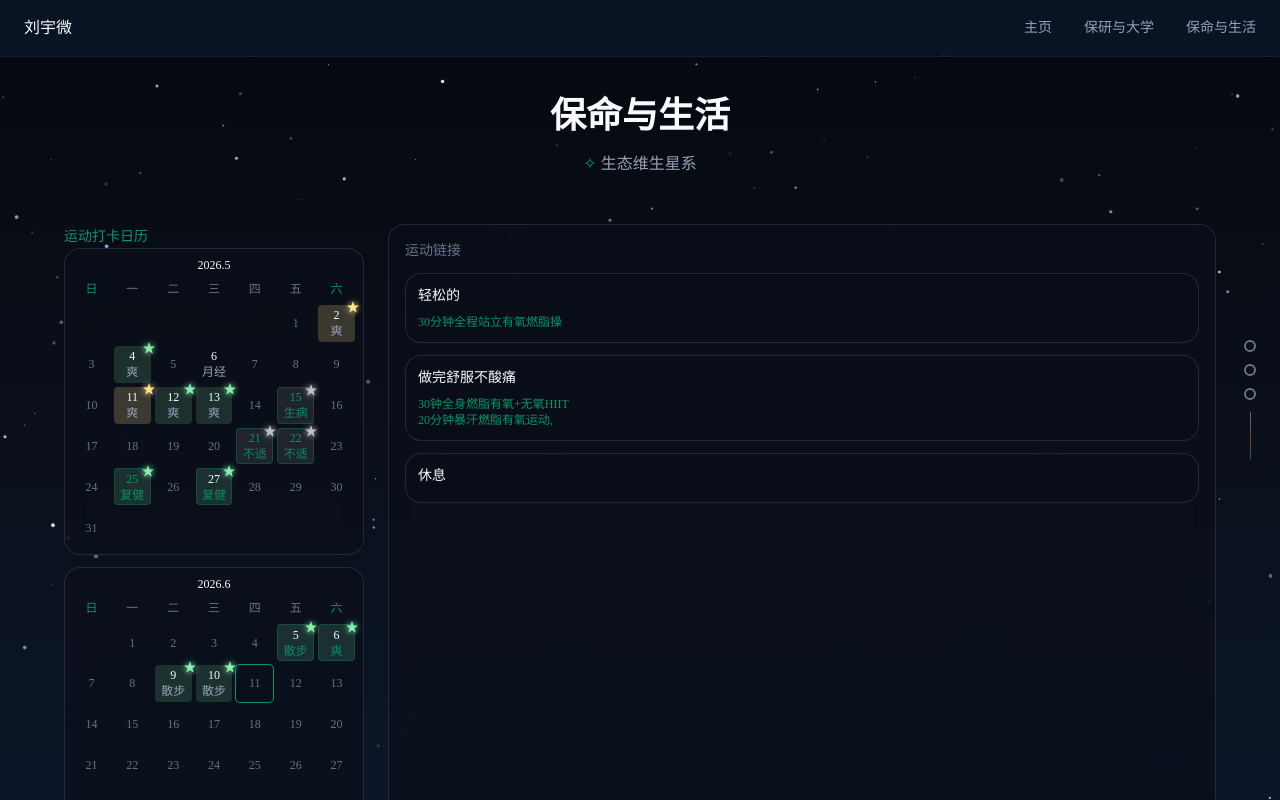
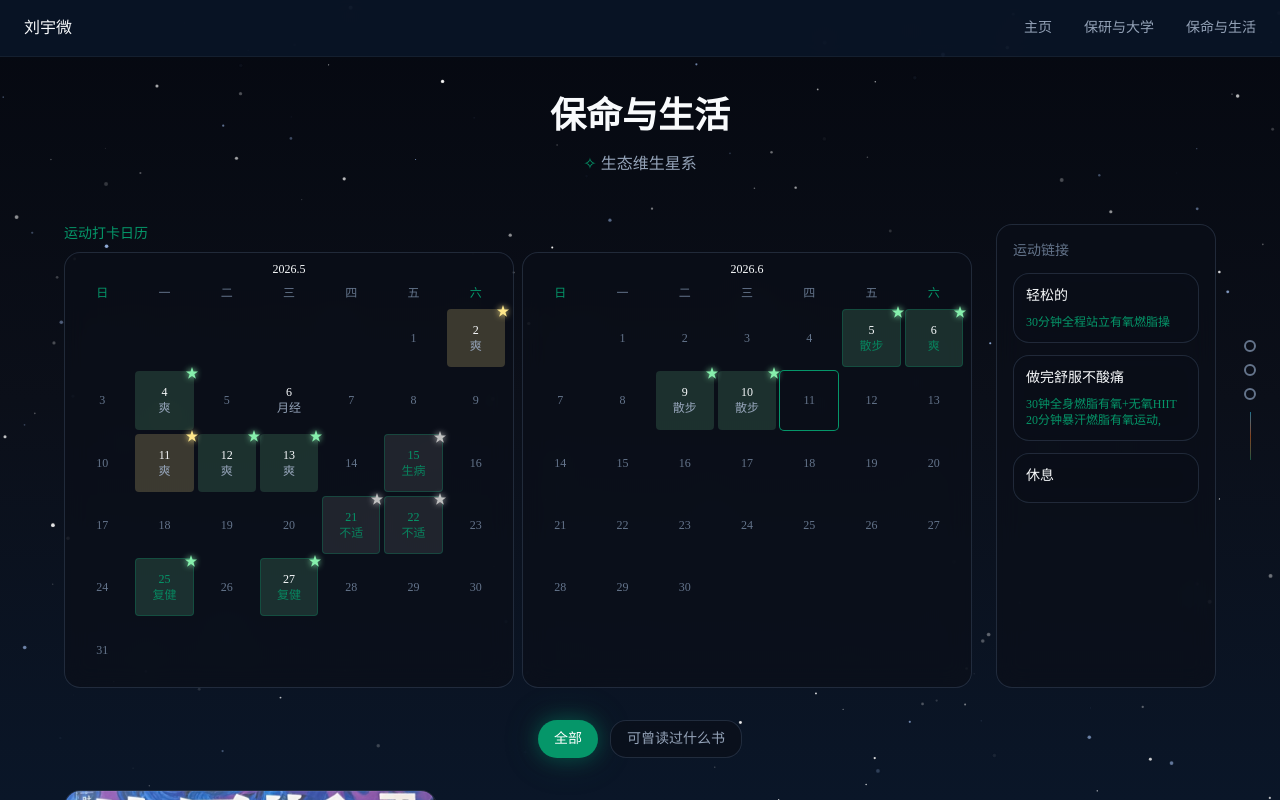
Before and after one commit to vumanhsan87-gif/myuniverse, a Next.js app: page /life in a window 1280 px wide. Shown: the top 800 px of the page. Built offline with nearby package versions, Linux system fonts and the light colour scheme.

Commit message:
Fix academic images (img tag, 3:4 ratio) + dual calendars side-by-side + narrower exercise links

```diff
--- a/src/app/academic/page.tsx
+++ b/src/app/academic/page.tsx
@@ -1,7 +1,6 @@
 'use client';
 
 import { motion, AnimatePresence } from 'framer-motion';
-import Image from 'next/image';
 import { useState } from 'react';
 import { academicItems, tags, type AcademicItem, type Link, getImagePath } from '@/data/academic';
 
@@ -66,12 +65,11 @@ function DetailModal({
       >
         {/* 封面图 — 干净完整，无渐变 */}
         {item.images && item.images[0] && (
-          <div className="relative w-full aspect-[16/9] overflow-hidden rounded-t-2xl">
-            <Image
+          <div className="w-full aspect-[3/4] overflow-hidden rounded-t-2xl">
+            <img
               src={getImagePath(item.images[0])}
               alt={item.title}
-              fill
-              className="object-cover"
+              className="w-full h-full object-cover"
             />
           </div>
         )}
@@ -171,12 +169,11 @@ function DetailModal({
               <h3 className="text-sm text-text-muted mb-3">相关图片</h3>
               <div className="grid grid-cols-2 gap-3">
                 {item.images.slice(1).map((img, i) => (
-                  <div key={i} className="relative aspect-video rounded-lg overflow-hidden">
-                    <Image
+                  <div key={i} className="aspect-video rounded-lg overflow-hidden">
+                    <img
                       src={getImagePath(img)}
                       alt={`图片 ${i + 2}`}
-                      fill
-                      className="object-cover"
+                      className="w-full h-full object-cover"
                     />
                   </div>
                 ))}
@@ -251,17 +248,16 @@ export default function AcademicPage() {
               transition={{ delay: index * 0.1 }}
               className="glass-card hover:glow-orange transition-all duration-300 group overflow-hidden"
             >
-              {/* 封面图 — 干净完整，无渐变无模糊 */}
+              {/* 封面图 — 干净完整，3:4 统一尺寸 */}
               {item.images && item.images[0] && (
                 <div
                   onClick={() => setSelectedItem(item)}
-                  className="relative w-full aspect-[16/9] overflow-hidden cursor-pointer"
+                  className="w-full aspect-[3/4] overflow-hidden cursor-pointer"
                 >
-                  <Image
+                  <img
                     src={getImagePath(item.images[0])}
                     alt={item.title}
-                    fill
-                    className="object-cover group-hover:scale-105 transition-transform duration-500"
+                    className="w-full h-full object-cover group-hover:scale-105 transition-transform duration-500"
                   />
                 </div>
               )}
--- a/src/app/life/page.tsx
+++ b/src/app/life/page.tsx
@@ -270,7 +270,7 @@ export default function LifePage() {
             className="w-full mb-8"
           >
             <div className="flex gap-6 items-stretch">
-              <div className="w-[300px] flex-shrink-0">
+              <div className="flex-1 min-w-0">
                 <ExerciseCalendar
                   logs={exerciseLogs}
                   onLogClick={(log) => {
@@ -282,7 +282,7 @@ export default function LifePage() {
                   }}
                 />
               </div>
-              <div className="flex-1">
+              <div className="w-[220px] flex-shrink-0">
                 <div className="glass-card p-4 h-full overflow-y-auto">
                   <h3 className="text-sm text-text-muted mb-3">运动链接</h3>
                   <div className="space-y-3">
--- a/src/components/ExerciseCalendar.tsx
+++ b/src/components/ExerciseCalendar.tsx
@@ -63,15 +63,10 @@ export default function ExerciseCalendar({ logs, onLogClick }: ExerciseCalendarP
     return map;
   }, [logs]);
 
-  return (
-    <div className="w-full space-y-3">
-      {/* 标题 */}
-      <span className="text-life-primary text-sm">运动打卡日历</span>
-
-      {displayMonths.map((currentMonth) => {
+  // 预计算每月日历数据
+  const monthData = useMemo(() => {
+    return displayMonths.map(currentMonth => {
       const [year, month] = currentMonth.split('-').map(Number);
-
-        // 生成该月日历数据
       const firstDay = new Date(year, month - 1, 1);
       const lastDay = new Date(year, month, 0);
       const startWeekday = firstDay.getDay();
@@ -81,8 +76,19 @@ export default function ExerciseCalendar({ logs, onLogClick }: ExerciseCalendarP
       for (let i = 0; i < startWeekday; i++) calendarDays.push(null);
       for (let i = 1; i <= daysInMonth; i++) calendarDays.push(i);
 
+      return { year, month, currentMonth, calendarDays };
+    });
+  }, [displayMonths]);
+
   return (
-          <div key={currentMonth} className="glass-card p-2">
+    <div className="w-full">
+      {/* 标题 */}
+      <span className="text-life-primary text-sm block mb-2">运动打卡日历</span>
+
+      {/* 两个月左右并排 */}
+      <div className="flex gap-2">
+        {monthData.map(({ year, month, currentMonth, calendarDays }) => (
+          <div key={currentMonth} className="glass-card p-2 flex-1 min-w-0">
             {/* 月份标签 */}
             <div className="text-text-primary font-medium text-xs text-center mb-1">
               {year}.{month}
@@ -133,9 +139,7 @@ export default function ExerciseCalendar({ logs, onLogClick }: ExerciseCalendarP
                       if (log && log.content) onLogClick(log);
                     }}
                   >
-                    {/* 发光星星 */}
                     {log && colors.star && <StarIcon color={colors.star} />}
-
                     <span className={`text-xs font-medium ${
                       log ? (log.hasDetail ? 'text-life-primary' : 'text-text-primary') : 'text-text-muted'
                     }`}>
@@ -155,8 +159,8 @@ export default function ExerciseCalendar({ logs, onLogClick }: ExerciseCalendarP
               })}
             </div>
           </div>
-        );
-      })}
+        ))}
+      </div>
     </div>
   );
 }
```
Lines whose indentation alone changed are shown as unchanged.
